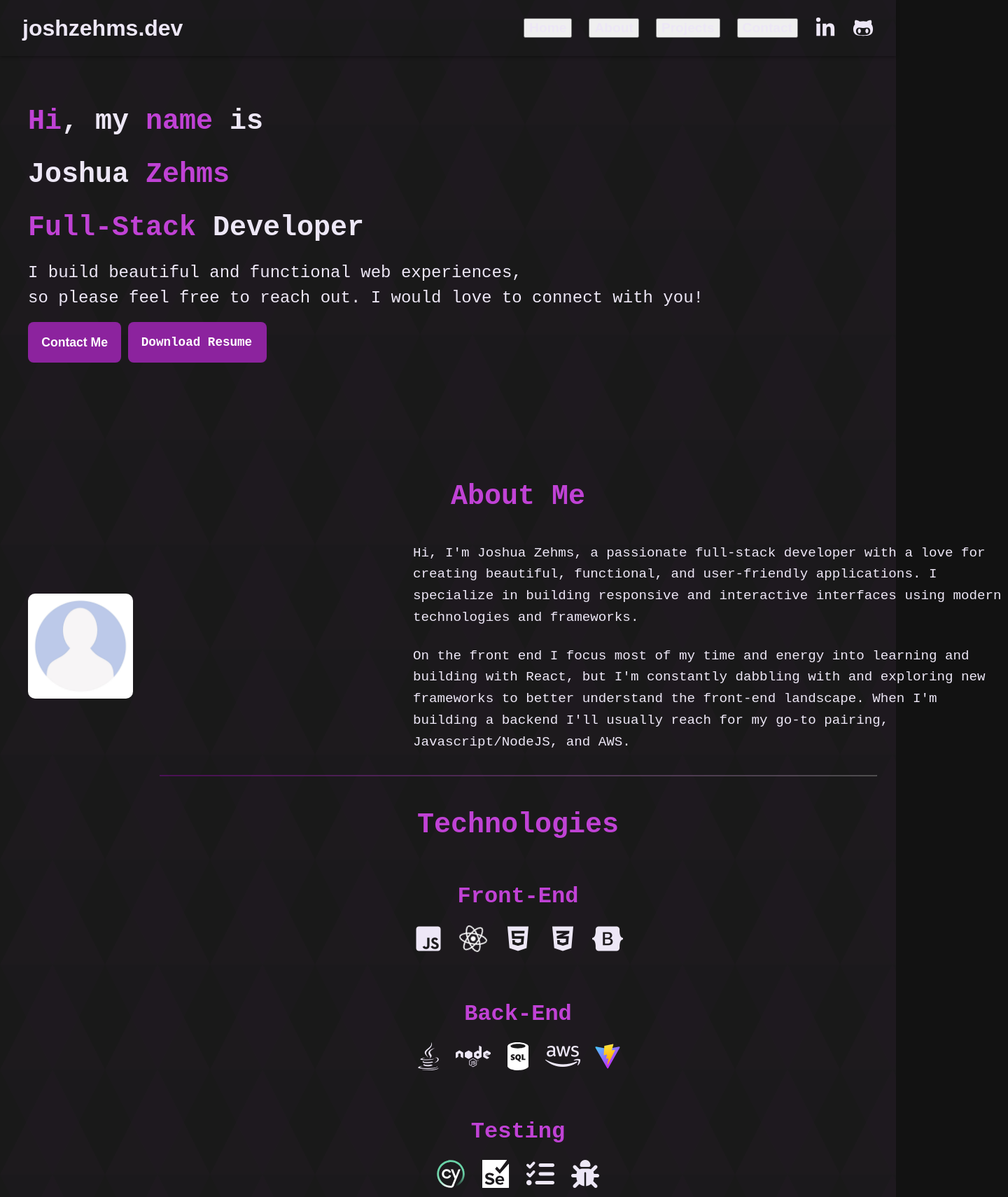
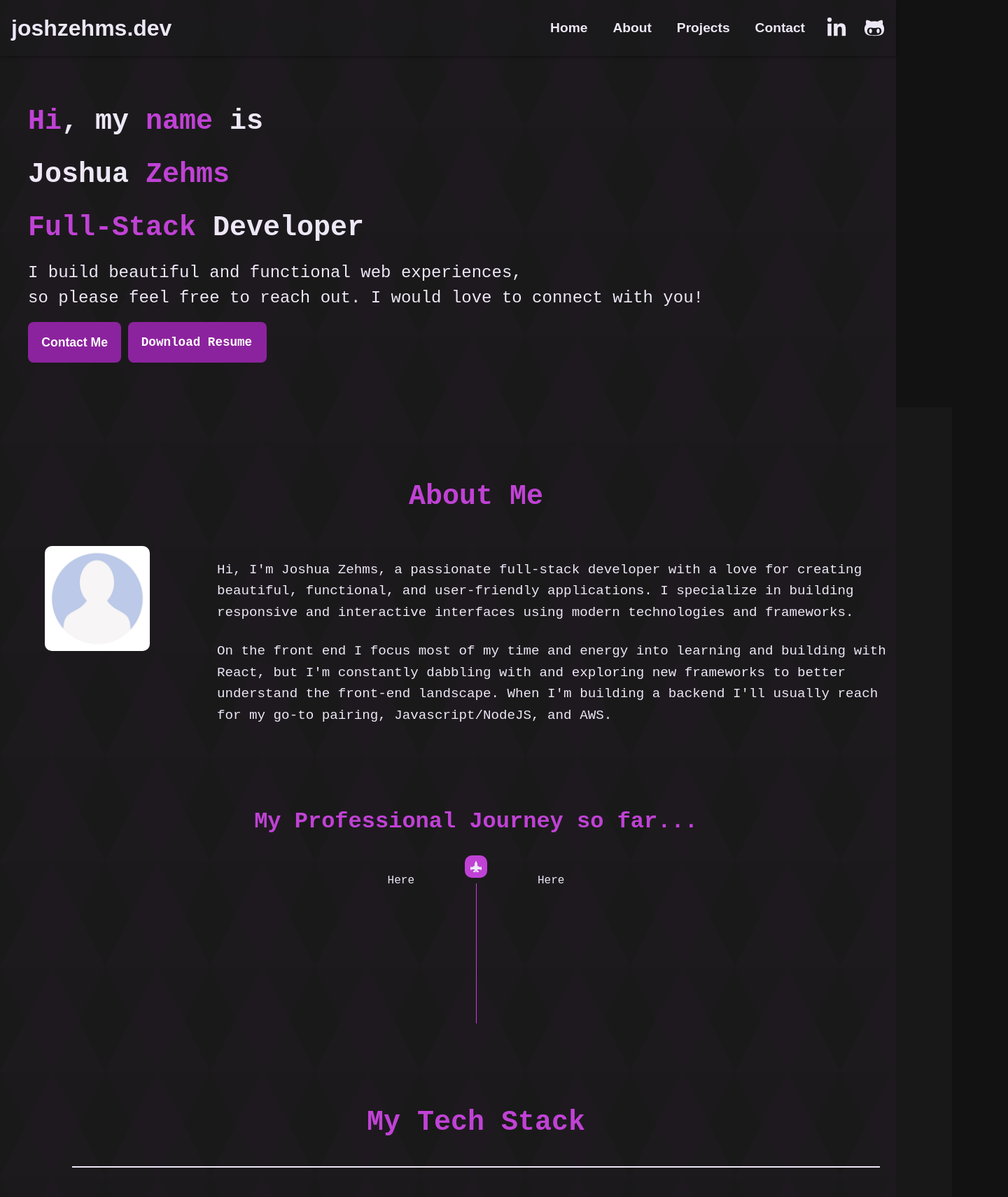
Before and after one commit to JZehms/Portfolio-Website, a React (Vite) app: page / in a window 1280 px wide. Shown: the top 1710 px of the page at 70% size, 1440 px wide, since content can reach past the window. Built offline with nearby package versions, Linux system fonts and the light colour scheme.

Commit message:
Navbar hamburger menu added

```diff
--- a/package.json
+++ b/package.json
@@ -10,6 +10,9 @@
     "preview": "vite preview"
   },
   "dependencies": {
+    "@fortawesome/fontawesome-free": "^6.7.2",
+    "@fortawesome/free-regular-svg-icons": "^6.7.2",
+    "@fortawesome/free-solid-svg-icons": "^6.7.2",
     "react": "^19.0.0",
     "react-dom": "^19.0.0",
     "react-icons": "^5.5.0",
--- a/src/Components/About.jsx
+++ b/src/Components/About.jsx
@@ -31,9 +31,23 @@ const About = () => {
         </div>
       </div>
 
+      <div className="journey-wrapper">
+        <h3 className="journey-title">My Professional Journey so far...</h3>
+        <div className="journey-container">
+          <div className="journey-left">Here</div>
+          <div className="journey-center">
+            <i className="fas fa-jet-fighter-up"></i>
+            <hr className="journey-separator" />
+          </div>
+          <div className="journey-right">Here</div>
+        </div>
+      </div>
+
       <div className="tech-stack-wrapper">
-        <hr className="about-content-seperator"></hr>
-        <h3 className="tech-title">Technologies</h3>
+        <h3 className="tech-title">My Tech Stack</h3>
+        <hr className="tech-stack-divider"></hr>
+        <div className="front-back-container">
+          <div className="tech-stack-category">
             <h3>Front-End</h3>
             <div className="tech-stack">
               <div className="tech-item">
@@ -71,7 +85,9 @@ const About = () => {
                 </div>
               </div>
             </div>
+          </div>
 
+          <div className="tech-stack-category">
             <h3>Back-End</h3>
             <div className="tech-stack">
               <div className="tech-item">
@@ -113,7 +129,9 @@ const About = () => {
                 </div>
               </div>
             </div>
+          </div>
 
+          <div className="tech-stack-category">
             <h3>Testing</h3>
             <div className="tech-stack">
               <div className="tech-item">
@@ -149,7 +167,9 @@ const About = () => {
                 </div>
               </div>
             </div>
+          </div>
 
+          <div className="tech-stack-category">
             <h3>Software & Platforms</h3>
             <div className="tech-stack">
               <div className="tech-item">
@@ -198,6 +218,8 @@ const About = () => {
               </div>
             </div>
           </div>
+        </div>
+      </div>
     </section>
   );
 };
--- a/src/Components/Component-Styles/About.css
+++ b/src/Components/Component-Styles/About.css
@@ -1,51 +1,37 @@
+/* Base Mobile Styles */
 #about {
-  display: grid;
-  grid-template-columns: 1fr; /* Single column layout */
-  grid-template-rows: auto 1fr; /* The first row auto (about-content), the second takes the remaining space */
-  padding: 4rem 2.5rem;
-  height: 100%;
+  display: flex;
+  flex-direction: column;
+  align-items: center;
+  padding: 2rem 1rem;
   background: rgba(26, 26, 26, 0.8);
   color: #ede7f6;
-  font-family: Fira Code, monospace;
+  font-family: 'Fira Code', monospace;
   font-weight: 500;
+}
+
+.about-section {
+  padding: 2rem 1rem;
+  width: 100%;
+}
+
+.about-title {
+  text-align: center;
+  font-size: 2rem;
+  margin-bottom: 1rem;
+  color: #c042d5;
 }
 
 .about-body {
   display: flex;
-  align-items: flex-start;
-  gap: 4rem;
+  flex-direction: column;
+  gap: 2rem;
+  align-items: center;
+  padding: 1.5rem;
 }
 
 .about-img-container {
-  flex: 0 0 auto;
-  align-self: center;
-}
-
-.about-section {
-  padding: 4rem 2rem;
-}
-
-.about-content {
-  justify-self: center;
-}
-
-.about-title {
   text-align: center;
-  font-size: 2.5rem;
-  margin-bottom: 1rem;
-  color: #c042d5;
-}
-
-.about-content p {
-  font-size: 1.2rem;
-  line-height: 1.6;
-  margin-bottom: 1.5rem;
-}
-
-.about-content h3 {
-  font-size: 2rem;
-  margin: 2rem 0 1rem;
-  color: #c042d5;
 }
 
 .about-me-img {
@@ -54,59 +40,66 @@
   border-radius: 10px;
 }
 
-.about-text-container {
-  flex: 1;
-  max-width: 950px;
+.about-text-container p {
+  font-size: 1rem;
+  line-height: 1.6;
+  margin-bottom: 1.5rem;
 }
 
+/* Tech Stack - Mobile */
 .tech-stack-wrapper {
-  display: grid;
-  grid-template-columns: repeat(auto-fit, minmax(1400px, 1fr));
-  justify-items: center;
+  display: flex;
+  flex-direction: column;
+  align-items: center;
+  width: 100%;
+  margin-top: 2rem;
 }
 
-.tech-stack-wrapper h3 {
-  font-size: 2rem;
-  margin: 2rem 0 1rem;
+.tech-title {
+  font-size: 1.8rem;
   color: #c042d5;
+  margin-bottom: 1.5rem;
+}
+
+.front-back-container {
+  display: flex;
+  flex-direction: column;
+  gap: 3rem;
+  width: 100%;
+}
+
+.tech-stack-category {
+  width: 100%;
+}
+
+.tech-stack-category h3 {
+  font-size: 1.5rem;
+  margin-bottom: 1rem;
+  color: #c042d5;
+  text-align: center;
 }
 
 .tech-stack {
   display: flex;
+  flex-wrap: wrap;
   justify-content: center;
-  flex-wrap: wrap;
-  text-align: center;
-  gap: 1.5rem;
-  margin-bottom: 2rem;
+  gap: 1rem;
 }
 
-.tech-item,
-.cypress-icon,
-.selenium-icon,
-.seo-icon,
-.vite-icon,
-.sql-icon,
-.jira-icon {
+.tech-item {
   display: flex;
   flex-direction: column;
   align-items: center;
-  font-size: 1.5rem;
+  font-size: 1.2rem;
   color: #ede7f6;
   transition: transform 0.3s ease, color 0.3s ease;
-  height: 40px;
-  width: 40px;
 }
 
 .tech-item i {
-  font-size: 2.5rem;
-  margin-bottom: 0.5rem;
+  font-size: 2rem;
 }
 
-.tech-item:hover {
-  transform: translateY(-5px);
-  color: #d1c4e9;
-}
-
+/* Tooltip Styles */
 .icon-container {
   position: relative;
   display: inline-block;
@@ -114,115 +107,235 @@
 
 .icon-container .tooltip-text {
   visibility: hidden;
-  width: 120px;
+  width: 100px;
   color: #ede7f6;
   text-align: center;
   border-radius: 6px;
-  padding: 8px 12px;
+  padding: 5px;
   position: absolute;
   z-index: 1;
   bottom: 125%;
   left: 50%;
-  margin-left: -60px;
+  transform: translateX(-50%);
   opacity: 0;
-  transition: opacity 0.3s ease, transform 0.3s ease;
-  font-size: 1.1rem;
-  font-weight: 700;
-}
-
-.icon-container .tooltip-text::before {
-  content: "";
-  position: absolute;
-  top: 0;
-  left: 0;
-  width: 100%;
-  height: 100%;
-  background-color: rgba(106, 27, 154, 0.6);
-  border-radius: 6px;
-  z-index: -1;
+  transition: opacity 0.3s ease;
+  font-size: 0.9rem;
+  background-color: rgba(106, 27, 154, 0.8);
 }
 
 .icon-container:hover .tooltip-text {
   visibility: visible;
   opacity: 1;
-  transform: translateY(-10px);
 }
 
-.icon-container .tooltip-text::after {
-  content: "";
-  position: absolute;
-  top: 100%;
-  left: 50%;
-  margin-left: -5px;
-  border-width: 5px;
-  border-style: solid;
-  border-color: rgba(106, 27, 154, 0.7) transparent transparent transparent;
+/* Icon specific styles */
+.cypress-icon,
+.selenium-icon,
+.seo-icon,
+.vite-icon,
+.sql-icon,
+.jira-icon,
+.react-icon {
+  height: 40px;
+  width: 40px;
 }
 
-#about .tech-title {
-  font-size: 2.5rem;
+.react-icon {
+  animation: spin 5s linear infinite;
 }
 
-hr.about-content-seperator {
-  background-color: #9c27b0;
-  border-left: 80vw solid #b703d7;
-  opacity: 0.3;
+.journey-wrapper {
+  display: flex;
+  flex-direction: column;
+  align-items: center;
+  width: 100%;
+  margin: 2rem 0;
 }
 
-@keyframes spin {
-  from {
-    transform: rotate(0deg);
+.journey-title {
+  font-size: 1.8rem;
+  color: #c042d5;
+  margin-bottom: 1.5rem;
+  text-align: center;
+}
+
+/* Mobile layout (default) */
+.journey-container {
+  display: flex;
+  flex-direction: row; /* Keep horizontal even on mobile */
+  justify-content: center;
+  align-items: flex-start;
+  width: 100%;
+  max-width: 800px;
+  gap: 0.5rem; /* Reduced gap for mobile */
+}
+
+.journey-left {
+  flex: 1;
+  text-align: right;
+  padding: 1.5rem .5rem 0 0;
+  order: 1;
+}
+
+.journey-center {
+  display: flex;
+  flex-direction: column;
+  align-items: center;
+  order: 2;
+  padding: 0 0.5rem;
+}
+
+.journey-right {
+  flex: 1;
+  text-align: left;
+  padding: 1.5rem 0 0 .5rem;
+  order: 3;
+}
+
+.fa-jet-fighter-up {
+  background-color: #c042d5;
+  border-radius: 10px;
+  width: 1.5rem; /* Slightly smaller on mobile */
+  height: 1.5rem;
+  display: flex;
+  align-items: center;
+  justify-content: center;
+}
+
+hr.journey-separator {
+  background-color: #c042d5;
+  width: 1px;
+  height: 150px; /* Slightly shorter on mobile */
+  border: none;
+  margin: 0.5rem 0;
+}
+
+.tech-stack-divider {
+  align-items: center;
+  width: 90%;
+  border: 1px solid;
+  background-color:#c042d5;
+}
+
+/* Tablet Styles (600px+) */
+@media (min-width: 600px) {
+  .about-section {
+    padding: 3rem 2rem;
   }
-  to {
-    transform: rotate(360deg);
+
+  .about-title {
+    font-size: 2.2rem;
+  }
+
+  .about-text-container p {
+    font-size: 1.1rem;
+  }
+
+  .front-back-container {
+    display: grid;
+    grid-template-columns: repeat(2, 1fr);
+    gap: 2rem;
+  }
+
+  .journey-container {
+    gap: 1rem;
+  }
+
+  .journey-left {
+    padding-right: 1.5rem;
+  }
+
+  .journey-center {
+    padding: 0 1rem;
+  }
+
+  .journey-right {
+    padding-left: 1.5rem;
+  }
+
+  .fa-jet-fighter-up {
+    width: 2rem;
+    height: 2rem;
+  }
+
+  hr.journey-separator {
+    height: 200px;
   }
 }
 
-.react-icon {
-  height: 40px;
-  width: 40px;
-  animation: spin 5s linear infinite;
-}
-
-@media (max-width: 768px) {
-  .about-section {
-    padding: 2rem 1rem;
+/* Desktop Styles (992px+) */
+@media (min-width: 992px) {
+  #about {
+    padding: 4rem 2.5rem;
   }
 
-  .about-content h2 {
+  .about-body {
+    flex-direction: row;
+    gap: 4rem;
+    align-items: flex-start;
+  }
+
+  .about-title {
+    font-size: 2.5rem;
+  }
+
+  .about-text-container p {
+    font-size: 1.2rem;
+  }
+
+  .front-back-container {
+    grid-template-columns: repeat(4, 1fr);
+    gap: 2rem;
+  }
+
+  .tech-title {
+    font-size: 2.5rem;
+  }
+
+  .tech-stack-category h3 {
+    font-size: 1.8rem;
+  }
+
+  .tech-item {
+    font-size: 1.5rem;
+  }
+
+  .tech-item i {
+    font-size: 2.5rem;
+  }
+
+  .icon-container .tooltip-text {
+    width: 120px;
+    font-size: 1.1rem;
+    padding: 8px 12px;
+  }
+
+  .journey-title {
     font-size: 2rem;
   }
 
-  .about-content p {
-    font-size: 1rem;
+  .journey-left {
+    padding-right: 2.5rem;
   }
 
-  .tech-stack {
-    gap: 1rem;
-  }
-
-  .tech-item {
-    font-size: 1.2rem;
-  }
-
-  .tech-item i {
-    font-size: 2rem;
-  }
-
-  .icon-container .tooltip-text {
-    font-size: 0.9rem;
-    padding: 6px 10px;
+  .journey-right {
+    padding-left: 2.5rem;
   }
 }
 
-@media (min-width: 992px) {
-
+/* Large Desktop (1200px+) */
+@media (min-width: 1200px) {
   .about-body {
-    align-items: flex-start;
-    gap: 25rem;
+    gap: 6rem;
   }
 
-  .about-content {
-    justify-self: end;
+  .front-back-container {
+    max-width: 1200px;
   }
 }
+
+/* Animation */
+@keyframes spin {
+  from { transform: rotate(0deg); }
+  to { transform: rotate(360deg); }
+}
--- a/src/Components/Component-Styles/NavBar.css
+++ b/src/Components/Component-Styles/NavBar.css
@@ -1,32 +1,62 @@
+#navbar {
+  display: flex;
+  justify-content: center;
+  width: 100%;
+}
+
 .navbar {
-  padding: 1rem 2rem;
+  padding: 1rem;
   box-shadow: 0 2px 4px rgba(0, 0, 0, 0.3);
   position: sticky;
   top: 0;
-  z-index: 1000;
+  z-index: 2000;
+  background: rgba(26, 26, 26, 0.8);
+  width: 100%;
+  box-sizing: border-box;
+  display: flex;
+  justify-content: center;
+}
+
+.navbar-container {
   display: flex;
   justify-content: space-between;
   align-items: center;
-  background: rgba(26, 26, 26, 0.8);
+  flex: 1;
+  max-width: 100%;
 }
 
 .navbar-header {
-  font-size: 2rem;
+  font-size: 1.5rem;
   font-weight: bold;
   color: #ede7f6;
 }
 
-.navbar ul {
+.menu-toggle {
+  background: none;
+  border: none;
+  color: #ede7f6;
+  font-size: 1.8rem;
+  cursor: pointer;
+  display: block;
+}
+
+.nav-menu {
   list-style: none;
   padding: 0;
   margin: 0;
-  display: flex;
-  align-items: center;
-  gap: 1.5rem;
+  display: none;
+  flex-direction: column;
+  align-items: flex-end;
+  gap: 1rem;
+  position: absolute;
+  top: 100%;
+  right: 0;
+  background: rgba(26, 26, 26, 0.95);
+  width: 100%;
 }
 
-.navbar li {
-  margin: 0;
+.nav-menu.open {
+  display: flex;
 }
 
 .navbar-link {
@@ -37,6 +67,9 @@
   font-weight: 700;
   text-decoration: none;
   transition: color 0.3s ease;
+  background: none;
+  border: none;
+  cursor: pointer;
 }
 
 .navbar-link:hover {
@@ -54,20 +87,33 @@
   fill: #ca61dc;
 }
 
-@media (max-width: 768px) {
-  .navbar {
-    flex-direction: column;
-    align-items: flex-start;
-    padding: 1rem;
+@media (min-width: 992px) {
+  .navbar-header {
+    font-size: 2rem;
+    font-weight: bold;
+    color: #ede7f6;
   }
 
-  .navbar ul {
-    flex-direction: column;
-    gap: 0.5rem;
-    margin-top: 1rem;
+  .menu-toggle {
+    display: none;
   }
 
-  .navbar-link {
-    padding: 0.5rem 0;
+  .navbar-container {
+    display: flex;
+    justify-content: space-between;
+    align-items: center;
+    width: 100%;
+  }
+
+  .nav-menu {
+    display: flex;
+    flex-direction: row;
+    justify-content: flex-end;
+    align-items: center;
+    gap: 1.5rem;
+    position: static;
+    background: transparent;
+    padding: 0;
+    margin-left: auto;
   }
 }
--- a/src/Components/NavBar.jsx
+++ b/src/Components/NavBar.jsx
@@ -1,15 +1,28 @@
-import { FaLinkedinIn, FaGithubAlt } from "react-icons/fa";
+import { useState } from "react";
+import { FaLinkedinIn, FaGithubAlt, FaBars } from "react-icons/fa";
 import "./Component-Styles/NavBar.css";
 
 const NavBar = () => {
+  const [menuOpen, setMenuOpen] = useState(false);
+
+  const toggleMenu = () => {
+    setMenuOpen(!menuOpen);
+  };
+
   const scrollToSection = (id) => {
     document.getElementById(id)?.scrollIntoView({ behavior: "smooth" });
+    setMenuOpen(false); // Close menu on mobile after clicking a link
   };
 
   return (
+    <section id="navbar">
       <nav className="navbar">
+        <div className="navbar-container">
           <header className="navbar-header">joshzehms.dev</header>
-      <ul>
+          <button className="menu-toggle" onClick={toggleMenu}>
+            <FaBars />
+          </button>
+          <ul className={`nav-menu ${menuOpen ? "open" : ""}`}>
             <li>
               <button
                 onClick={() => window.scrollTo({ top: 0, behavior: "smooth" })}
@@ -63,7 +76,9 @@ const NavBar = () => {
               </a>
             </li>
           </ul>
+        </div>
       </nav>
+    </section>
   );
 };
 
```
Also changed, not shown: 1 other file (tests, documents, lock files or other folders). Lines whose indentation alone changed are shown as unchanged.
